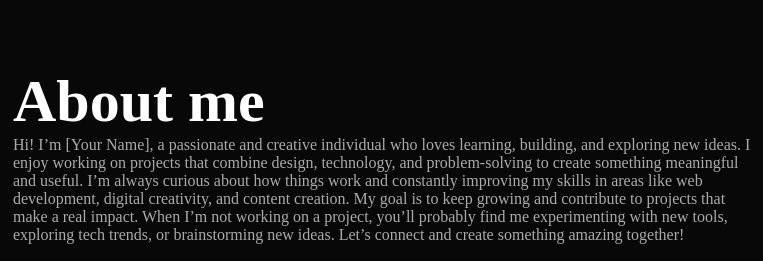
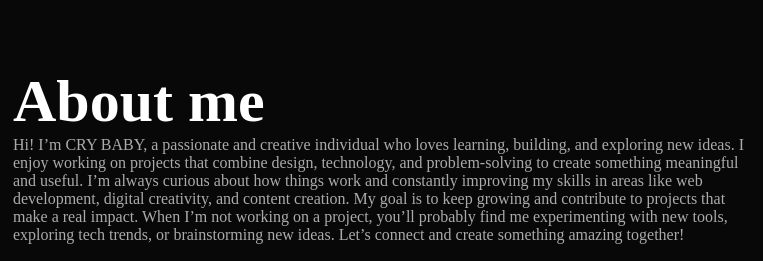
Before and after one commit to eren20000000000/portfolio-6-22, a plain HTML site: page index.html in a window 1280 px wide. Shown: the part 860-1121 px from the top of the page, 517-1280 px from the left. Drawn offline with nearby package versions, Linux system fonts and the light colour scheme.

Commit message:
UPDATE html file

```diff
--- a/index.html
+++ b/index.html
@@ -40,7 +40,7 @@
         </div>
         <div class="coloum-2">
             <h1>About me</h1>
-            <p>Hi! I’m [Your Name], a passionate and creative individual who loves learning, building, and exploring new ideas. I enjoy working on projects that combine design, technology, and problem-solving to create something meaningful and useful.
+            <p>Hi! I’m CRY BABY, a passionate and creative individual who loves learning, building, and exploring new ideas. I enjoy working on projects that combine design, technology, and problem-solving to create something meaningful and useful.
 
 I’m always curious about how things work and constantly improving my skills in areas like web development, digital creativity, and content creation. My goal is to keep growing and contribute to projects that make a real impact.
 
```
